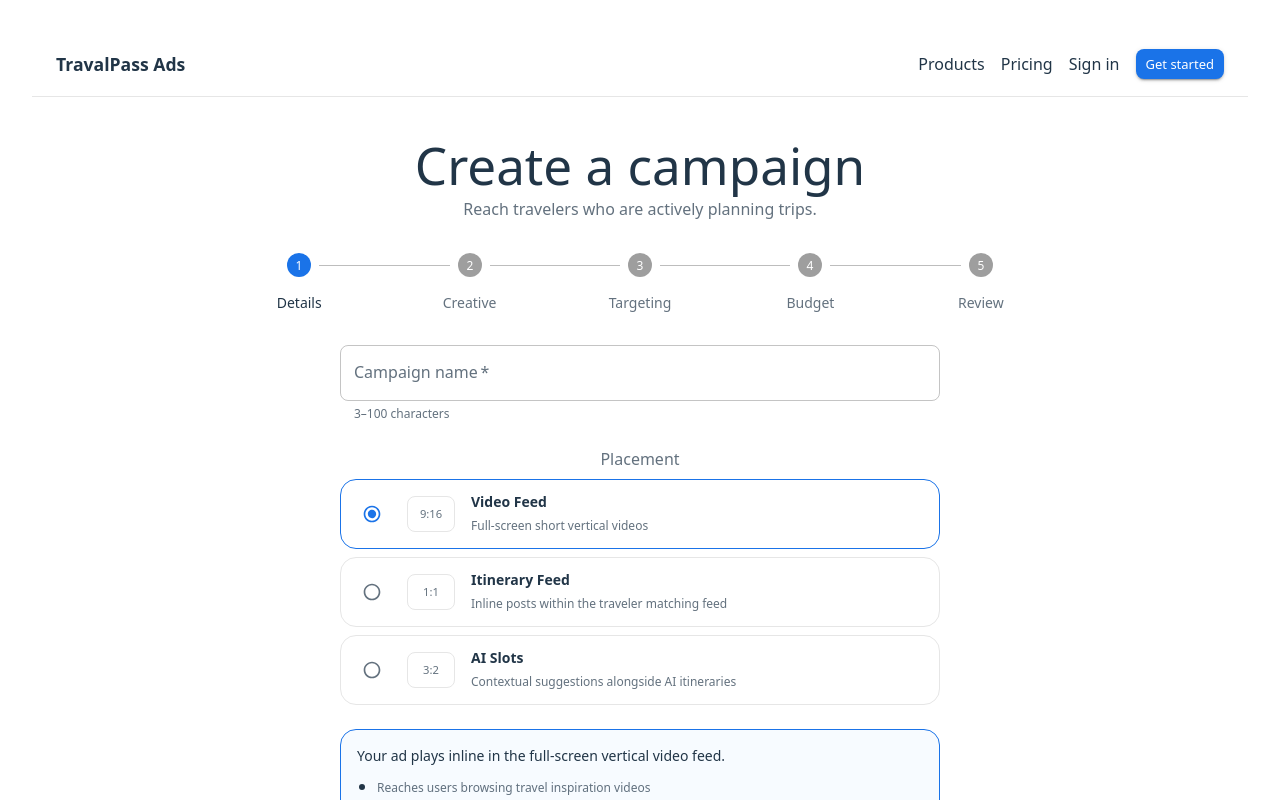
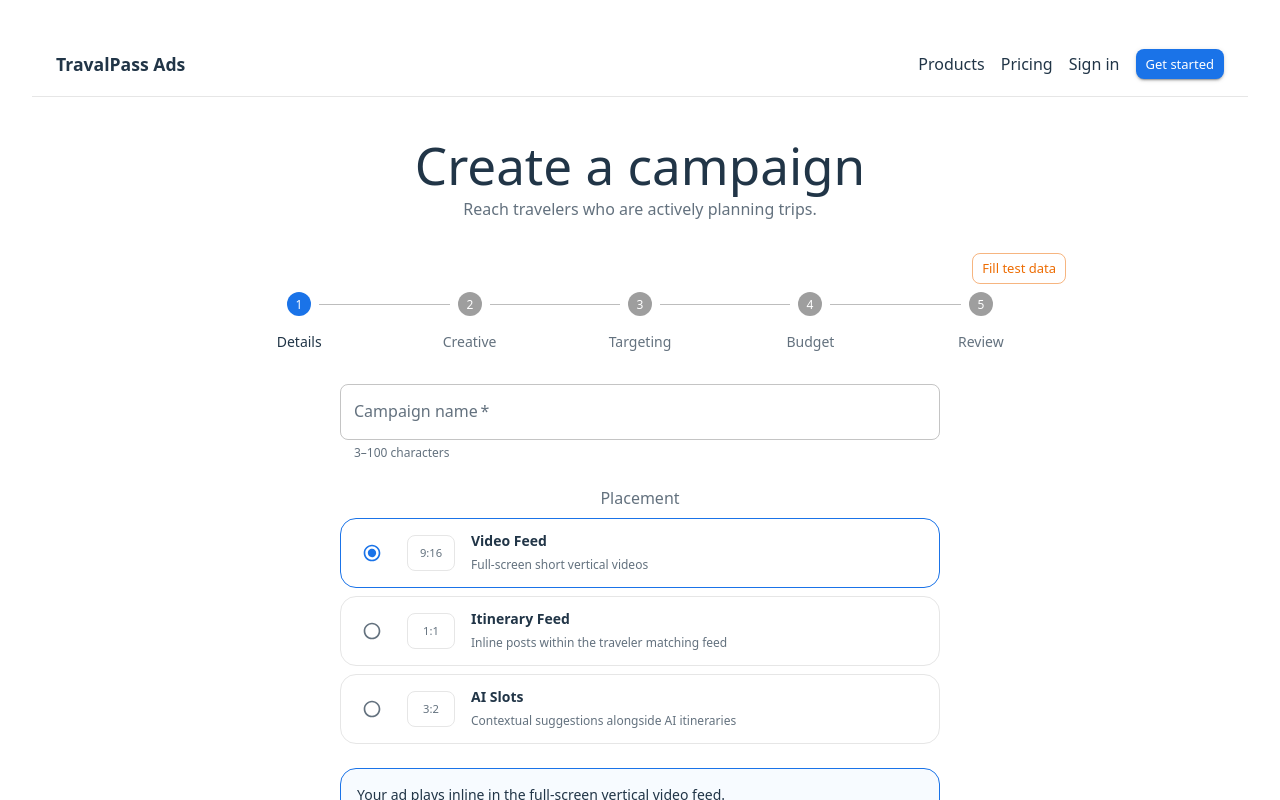
Before and after one commit to DuaneQ/voyager-ads, a React (Vite) app: page /create-campaign in a window 1280 px wide. Shown: the top 800 px of the page. Built offline with nearby package versions, Linux system fonts and the light colour scheme; no server answers; sample sign-in values are in the browser's storage.

Commit message:
fixed E2E

```diff
--- a/src/components/campaign/CampaignWizard.tsx
+++ b/src/components/campaign/CampaignWizard.tsx
@@ -1,6 +1,7 @@
 import React, { useEffect } from 'react'
 import Box from '@mui/material/Box'
 import Button from '@mui/material/Button'
+import Tooltip from '@mui/material/Tooltip'
 import Step from '@mui/material/Step'
 import StepLabel from '@mui/material/StepLabel'
 import Stepper from '@mui/material/Stepper'
@@ -8,6 +9,7 @@ import Typography from '@mui/material/Typography'
 import { useCreateCampaign } from '../../hooks/useCreateCampaign'
 import { useAppAlert } from '../../context/AppAlertContext'
 import { type CampaignDraft } from '../../types/campaign'
+import { TEST_DRAFT } from '../../__tests__/utils/campaignTestFixtures'
 import StepDetails from './StepDetails'
 import StepCreative from './StepCreative'
 import StepTargeting from './StepTargeting'
@@ -46,6 +48,14 @@ const CampaignWizard: React.FC = () => {
   const isLast = step === STEP_LABELS.length - 1
   const isValid = isStepValid(step, draft)
 
+  const fillTestData = import.meta.env.MODE !== 'production'
+    ? () => {
+        (Object.keys(TEST_DRAFT) as (keyof CampaignDraft)[]).forEach((key) => {
+          patch(key, TEST_DRAFT[key] as CampaignDraft[typeof key])
+        })
+      }
+    : undefined
+
   // Surface async submit errors through the global Snackbar
   useEffect(() => {
     if (submitError) showError(submitError)
@@ -65,6 +75,21 @@ const CampaignWizard: React.FC = () => {
 
   return (
     <Box>
+      {fillTestData && (
+        <Box sx={{ display: 'flex', justifyContent: 'flex-end', mb: 1 }}>
+          <Tooltip title="Fills all wizard steps with realistic test data (dev only)">
+            <Button
+              size="small"
+              variant="outlined"
+              color="warning"
+              onClick={fillTestData}
+              data-testid="fill-test-data"
+            >
+              Fill test data
+            </Button>
+          </Tooltip>
+        </Box>
+      )}
       <Stepper activeStep={step} alternativeLabel sx={{ mb: 4 }}>
         {STEP_LABELS.map((label, i) => (
           <Step key={label} completed={i < step}>
```
Also changed, not shown: 1 other file (tests, documents, lock files or other folders).
